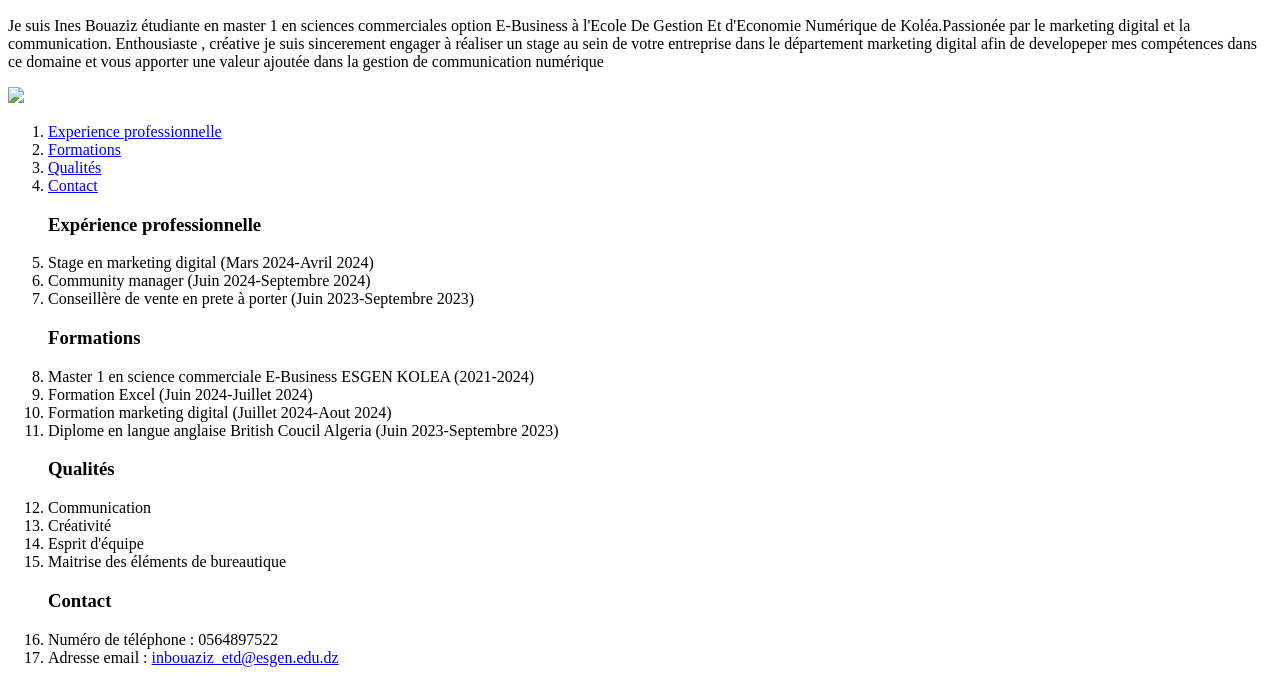
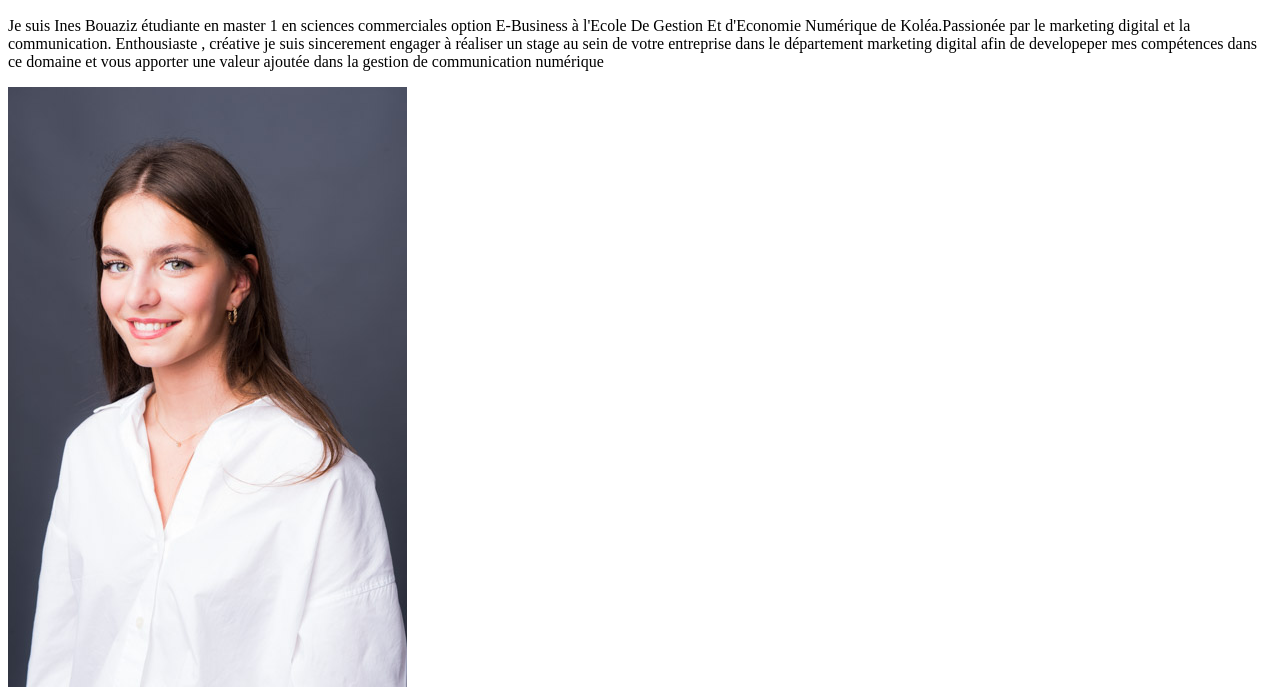
Before and after one commit to Inesss12/CV-HTML-INES, a plain HTML site: page index.html in a window 1280 px wide. Shown: the part 110-800 px from the top of the page. Drawn offline with Linux system fonts and the light colour scheme.

Commit message:
Add files via upload

```diff
--- a/index.html
+++ b/index.html
@@ -4,7 +4,7 @@
 <h1>Mon CV en ligne Ines Bouaziz </h1>
 <h2>Etudiante en master 1 E-business</h2>
 <p>Je suis Ines Bouaziz étudiante en master 1 en sciences commerciales option E-Business à l'Ecole De Gestion Et d'Economie Numérique de Koléa.Passionée par le marketing digital et la communication. Enthousiaste , créative je suis sincerement engager à réaliser un stage au sein de votre entreprise dans le département marketing digital afin de developeper mes compétences dans ce domaine et vous apporter une valeur ajoutée dans la gestion de communication numérique</p>
-<img src="Cv femme photo.jpg">
+<img src="Photo.jpg">
 <ol>
 	<li> <a href="#Experience professionnelle">Experience professionnelle</a></li>
 	<li><a href="#Formations">Formations</a></li>
```
Also changed, not shown: Photo.jpg (added).
